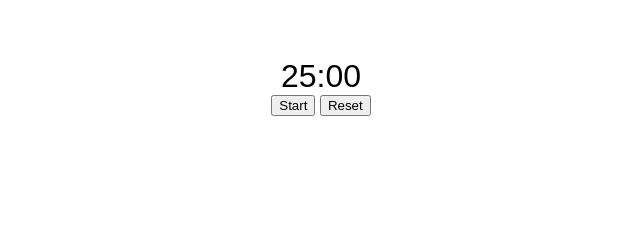
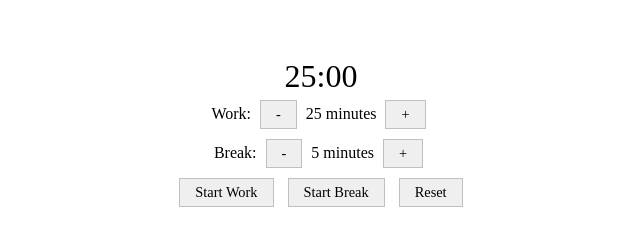
Before and after one commit to nicolaspasqualis/pomkin, a plain HTML site: page index.html in a window 1280 px wide. Both pictures are taken after a click on the button "Reset". Shown: the whole page, without its empty margins (319-959 px from the left). Drawn offline with Linux system fonts and the light colour scheme.

Commit message:
add timer config

```diff
--- a/index.html
+++ b/index.html
@@ -6,18 +6,38 @@
     <title>Pomodoro Timer for Kindle</title>
     <style>
         body {
-            font-family: Arial, sans-serif;
             text-align: center;
             padding-top: 50px;
         }
         #timer {
             font-size: 2em;
         }
+        button {
+            border: 1px solid #C0C0C0;
+            padding: 5px 15px;
+            margin: 5px;
+            font-family: inherit;
+            font-size: 0.9em;
+        }
     </style>
 </head>
 <body>
     <div id="timer">25:00</div>
-    <button onclick="startPomodoro()">Start</button>
+
+    <div>
+        Work: <button onclick="changeDuration('work', -1)">-</button>
+        <span id="workDuration">25</span> minutes
+        <button onclick="changeDuration('work', 1)">+</button>
+    </div>
+
+    <div>
+        Break: <button onclick="changeDuration('break', -1)">-</button>
+        <span id="breakDuration">5</span> minutes
+        <button onclick="changeDuration('break', 1)">+</button>
+    </div>
+
+    <button onclick="startPomodoro()">Start Work</button>
+    <button onclick="startBreak()">Start Break</button>
     <button onclick="resetTimer()">Reset</button>
 
     <script src="script.js"></script>
--- a/script.js
+++ b/script.js
@@ -1,34 +1,64 @@
-var duration = 25 * 60; // 25 minutes in seconds
-var remaining = duration;
+var workDuration = 25 * 60;
+var breakDuration = 5 * 60;
+var remaining = workDuration;
 var interval;
+var isWork = true; // flag to check if it's work or break time
 
 function startPomodoro() {
+    isWork = true;
+    startTimer(workDuration);
+}
+
+function startBreak() {
+    isWork = false;
+    startTimer(breakDuration);
+}
+
+function startTimer(duration) {
     clearInterval(interval);
+    remaining = duration;
     interval = setInterval(function() {
-        remaining -= 1;
-        displayTime(remaining);
+        remaining -= 10;
+        if (remaining % 10 === 0) {
+            displayTime(remaining);
+        }
 
         if (remaining <= 0) {
             clearInterval(interval);
-            alert("Pomodoro complete! Take a break.");
+            alert(isWork ? "Work time is up! Take a break." : "Break is over! Back to work.");
         }
-    }, 1000);
+    }, 10000); // update every 10 seconds
 }
 
 function resetTimer() {
     clearInterval(interval);
-    remaining = duration;
-    displayTime(remaining);
+    if (isWork) {
+        displayTime(workDuration);
+    } else {
+        displayTime(breakDuration);
+    }
 }
 
 function displayTime(seconds) {
     var minutes = Math.floor(seconds / 60);
-    var seconds = seconds % 60;
+    var remainingSeconds = seconds % 60;
 
-    var timeStr = padNumber(minutes) + ":" + padNumber(seconds);
+    var timeStr = padNumber(minutes) + ":" + padNumber(remainingSeconds);
     document.getElementById("timer").textContent = timeStr;
 }
 
 function padNumber(num) {
     return num < 10 ? "0" + num : num;
 }
+
+function changeDuration(type, change) {
+    if (type === 'work') {
+        workDuration += change * 60;
+        document.getElementById('workDuration').textContent = workDuration / 60;
+        if (isWork) displayTime(workDuration);
+    } else {
+        breakDuration += change * 60;
+        document.getElementById('breakDuration').textContent = breakDuration / 60;
+        if (!isWork) displayTime(breakDuration);
+    }
+}
```
